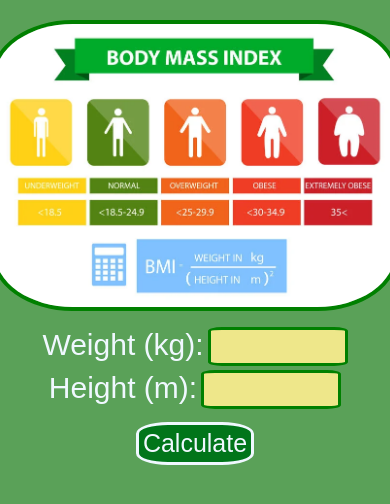
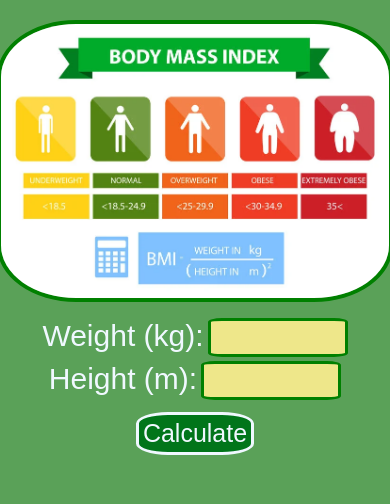
Before and after one commit to Kim1-Ryan/BMI-Calculator, a plain HTML site: page index.html in a window 390 px wide. Drawn offline with Linux system fonts and the light colour scheme; a web font is replaced by a local one.

Commit message:
Refactor CSS for improved responsiveness
Updated media queries and adjusted styles for responsiveness.

```diff
--- a/style.css
+++ b/style.css
@@ -69,7 +69,7 @@ input {
 
 @media (max-width: 768px) {
     img {
-        width: 400px;
+        width: 388px;
         align-self: center;
         border: 4px solid green;
     }
@@ -77,7 +77,8 @@ input {
         font-size: 30px;
     }
     .result-message {
-        font-size: 30px;
+        font-size: 28px;
+        padding: 10px;
     }
     input {
         font-size: 26px;
```
